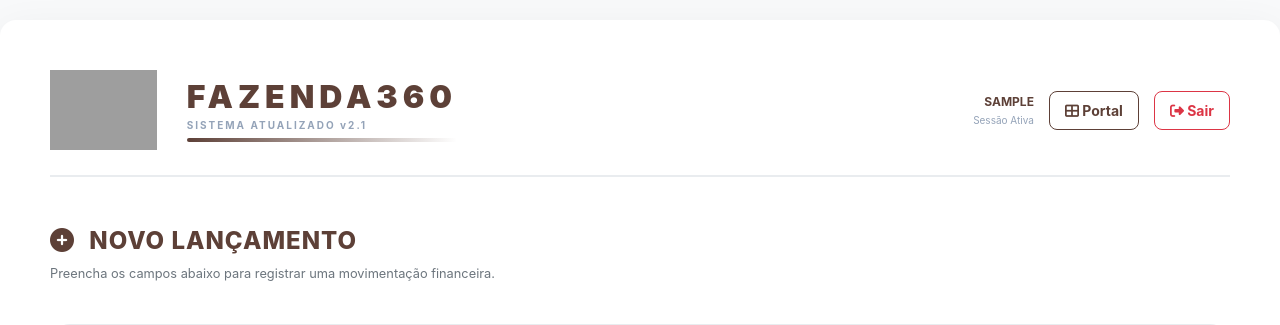
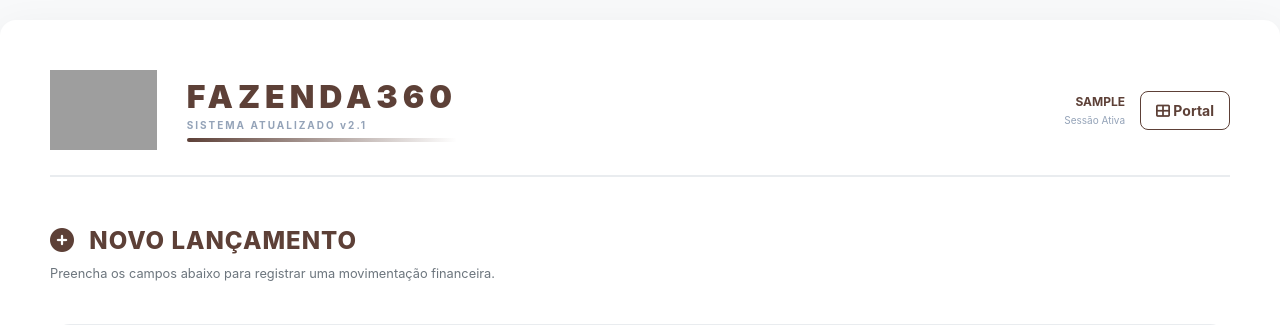
Before and after one commit to ycamillo2-art/fazenda360, a Django app: page /cadastro/ in a window 1280 px wide. Shown: the top 325 px of the page. Run offline with Django 5.2, Linux system fonts and the light colour scheme; the visitor is signed in with stand-in values (Sample User, id 1); data comes from the database, SQL or seed files in the repository; parts of the project's set-up code (start-up, migrations or seed data) failed here and were passed over; some libraries are stand-ins or nearby versions; grey boxes are pictures that could not be loaded.

Commit message:
feat: simplify logout flow and add personalized goodbye message

```diff
--- a/financeiro/templates/base.html
+++ b/financeiro/templates/base.html
@@ -482,19 +482,41 @@
                     <div style="font-size: 12px; font-weight: bold; color: var(--primary-brown);">{{ user.username|upper }}</div>
                     <div style="font-size: 10px; color: #94a3b8;">Sessão Ativa</div>
                 </div>
-                <!-- Botão Portal com Logout Automático -->
-                <form action="{% url 'logout' %}" method="post" style="display: inline;" id="portalLogoutForm">
+                <!-- Botão Portal Unificado (Única Saída) -->
+                <button type="button" onclick="confirmarSaidaPortal()" class="btn btn-outline-primary btn-sm" style="border-radius: 8px; padding: 8px 15px; font-weight: bold; border-color: var(--primary-brown); color: var(--primary-brown);">
+                    <i class="fas fa-th-large"></i> Portal
+                </button>
+                <form action="{% url 'logout' %}" method="post" id="portalLogoutForm" style="display: none;">
                     {% csrf_token %}
-                    <button type="submit" class="btn btn-outline-primary btn-sm" style="border-radius: 8px; padding: 8px 15px; font-weight: bold; border-color: var(--primary-brown); color: var(--primary-brown);">
-                        <i class="fas fa-th-large"></i> Portal
-                    </button>
                 </form>
-                <form action="{% url 'logout' %}" method="post" style="display: inline;">
-                    {% csrf_token %}
-                    <button type="submit" class="btn btn-outline-danger btn-sm" style="border-radius: 8px; padding: 8px 15px; font-weight: bold;">
-                        <i class="fas fa-sign-out-alt"></i> Sair
-                    </button>
-                </form>
+
+                <script>
+                    function confirmarSaidaPortal() {
+                        Swal.fire({
+                            title: 'Deseja voltar ao Portal?',
+                            text: "Sua sessão será encerrada com segurança.",
+                            icon: 'question',
+                            showCancelButton: true,
+                            confirmButtonColor: '#2e7d32',
+                            cancelButtonColor: '#d32f2f',
+                            confirmButtonText: 'Sim, encerrar',
+                            cancelButtonText: 'Continuar aqui'
+                        }).then((result) => {
+                            if (result.isConfirmed) {
+                                Swal.fire({
+                                    title: 'Salvando registros...',
+                                    text: 'Obrigado pelo trabalho hoje, {{ user.username|upper }}!',
+                                    icon: 'success',
+                                    timer: 2500,
+                                    showConfirmButton: false,
+                                    timerProgressBar: true
+                                }).then(() => {
+                                    document.getElementById('portalLogoutForm').submit();
+                                });
+                            }
+                        });
+                    }
+                </script>
             </div>
             {% endif %}
         </div>
```
